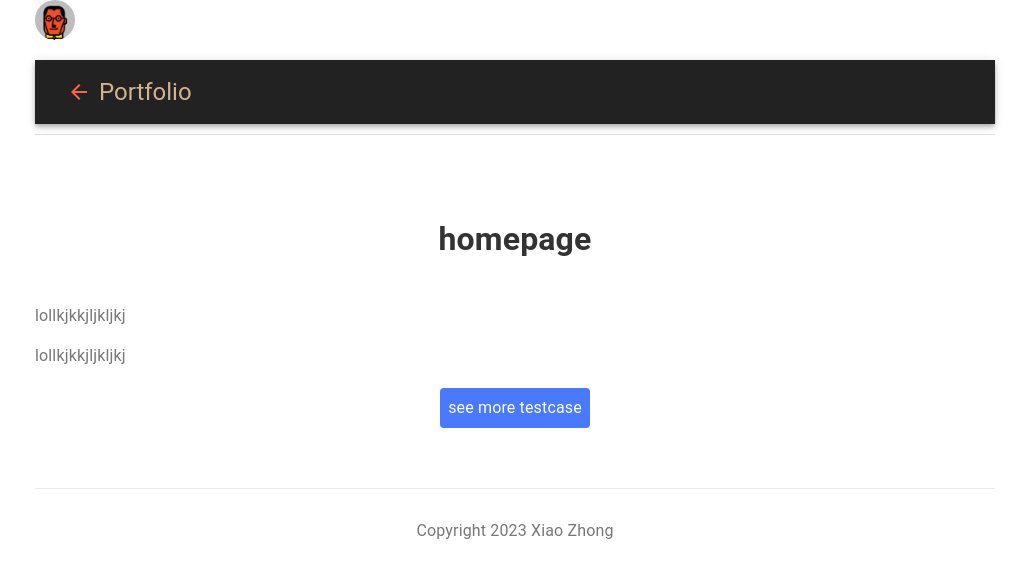
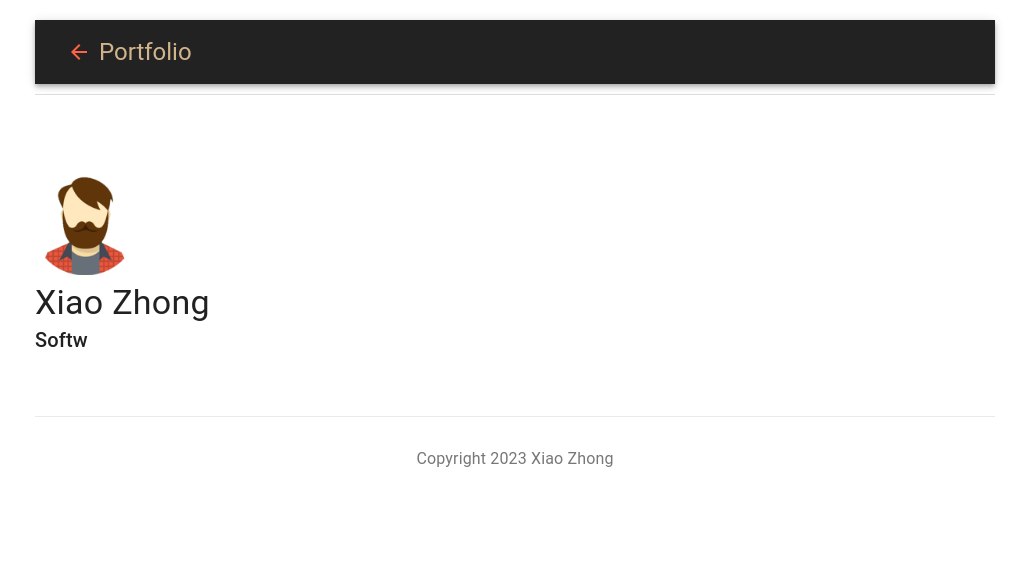
Before and after one commit to Xiao009/Xiao_Personal_Web, a Next.js app: page / in a window 1280 px wide. Shown: the top 578 px of the page, without its empty margins (125-1154 px from the left). Built offline with nearby package versions, Linux system fonts and the light colour scheme.

Commit message:
Update before afternoon

```diff
--- /dev/null
+++ b/comps/Header.js
@@ -0,0 +1,71 @@
+import React, { useState, useEffect } from "react";
+import { Box, Typography } from "@mui/material";
+import Image from "next/image";
+import avatar from "../public/images/avatar.png";
+
+export default function Header() {
+  const [typedText, setTypedText] = useState("");
+  const [additionalTypedText, setAdditionalTypedText] = useState("");
+  const targetText = "Xiao Zhong";
+  const additionalText = "Software, Hardware";
+  const typeSpeed = 200;
+  const backspaceSpeed = 50;
+  const loopDelay = 1000;
+
+  useEffect(() => {
+    const typeAndBackspace = (text, setText) => {
+      let currentIndex = 0;
+      const interval = setInterval(() => {
+        if (currentIndex < text.length) {
+          setText(text.substring(0, currentIndex + 1));
+          currentIndex++;
+        } else {
+          clearInterval(interval);
+
+          setTimeout(() => {
+            let backspaceIndex = text.length;
+            const backspaceInterval = setInterval(() => {
+              if (backspaceIndex > 0) {
+                setText(text.substring(0, backspaceIndex - 1));
+                backspaceIndex--;
+              } else {
+                clearInterval(backspaceInterval);
+                setTimeout(() => {
+                  typeAndBackspace(text, setText); // Loop the animation
+                }, loopDelay);
+              }
+            }, backspaceSpeed);
+          }, loopDelay);
+        }
+      }, typeSpeed);
+    };
+
+    setTypedText(""); // Clear typedText
+    typeAndBackspace(additionalText, setAdditionalTypedText);
+
+    return () => {}; // Clear any remaining intervals
+  }, []);
+
+  useEffect(() => {
+    let currentIndex = 0;
+
+    const interval = setInterval(() => {
+      if (currentIndex < targetText.length) {
+        setTypedText(targetText.substring(0, currentIndex + 1));
+        currentIndex++;
+      } else {
+        clearInterval(interval);
+      }
+    }, typeSpeed);
+
+    return () => clearInterval(interval);
+  }, []);
+
+  return (
+    <Box>
+      <Image src={avatar} alt="Xiao Zhong" width={100} height={100} />
+      <Typography variant="h4">{typedText}</Typography>
+      <Typography variant="h6">{additionalTypedText}</Typography>
+    </Box>
+  );
+}
--- a/comps/Navbar.js
+++ b/comps/Navbar.js
@@ -1,5 +1,7 @@
 import Link from "next/link";
+import React, { useState } from "react";
 import Image from "next/image";
+import MobilRightMenuSlider from "@mui/material/Drawer";
 import {
   AppBar,
   Toolbar,
@@ -11,6 +13,7 @@ import {
   List,
   Typography,
   Box,
+  ListItemIcon,
 } from "@mui/material";
 import {
   ArrowBack,
@@ -19,30 +22,97 @@ import {
   Apps,
   ContactMail,
 } from "@mui/icons-material";
+import { styled } from "@mui/system"; // Import styled function from @mui/system
+//css styles
+const MenuSliderContainer = styled(Box)({
+  width: 300,
+  background: "#511",
+  height: "100%",
+});
+
+const menuItems = [
+  {
+    listIcon: <Home />,
+    listText: "Home",
+  },
+  {
+    listIcon: <AssignmentInd />,
+    listText: "Resume",
+  },
+  {
+    listIcon: <Apps />,
+    listText: "Portfolio",
+  },
+  {
+    listIcon: <ContactMail />,
+    listText: "Contacts",
+  },
+];
 
 export default function Navbar() {
+  const [state, setState] = useState({
+    right: false,
+  });
+  const toggleSlider = (slider, open) => () => {
+    setState({ ...state, [slider]: open });
+  };
+  const sideList = (slider) => (
+    <MenuSliderContainer component="div" onClick={toggleSlider(slider, false)}>
+      <Avatar
+        sx={{
+          display: "block",
+          margin: "0.5rem auto",
+          width: (theme) => theme.spacing(13),
+          height: (theme) => theme.spacing(13),
+          background: "#511", // Set the background color here
+        }}
+      >
+        <Image
+          src="/images/avatar.png" // Path to the image inside the public folder
+          alt="Xiao Zhong"
+          width={100} // Specify the width of the image
+          height={100} // Specify the height of the image
+        />
+      </Avatar>
+      <Divider />
+      <List>
+        {menuItems.map((lsItem, key) => (
+          <ListItem
+            button
+            key={key}
+            sx={{
+              color: "tan",
+              "& .MuiListItemIcon-root, & .MuiListItemText-root": {
+                color: "tan",
+              },
+            }}
+          >
+            <ListItemIcon>{lsItem.listIcon}</ListItemIcon>
+            <ListItemText primary={lsItem.listText} />
+          </ListItem>
+        ))}
+      </List>
+    </MenuSliderContainer>
+  );
   return (
     <>
-      <Box component="div">
-        {/* <Avatar src={avatar} alt="Xiao Zhong" /> */}
-        <Avatar>
-          <Image
-            src="/logo1.png" // Path to the image inside the public folder
-            alt="Xiao Zhong"
-            width={100} // Specify the width of the image
-            height={100} // Specify the height of the image
-          />
-        </Avatar>
-      </Box>
-      <Box component={"nav"}>
+      <Box component="nav">
         <AppBar position="static" style={{ background: "#222" }}>
           <Toolbar>
-            <IconButton>
+            <IconButton onClick={toggleSlider("right", true)}>
               <ArrowBack style={{ color: "tomato" }} />
             </IconButton>
             <Typography variant="h5" style={{ color: "tan" }}>
               Portfolio
             </Typography>
+            {/* anchor direction can change where the component pop out */}
+            <MobilRightMenuSlider
+              anchor="right"
+              open={state.right}
+              onClose={toggleSlider("right", false)}
+            >
+              {sideList("right")}
+            </MobilRightMenuSlider>
           </Toolbar>
         </AppBar>
       </Box>
--- a/comps/layout.js
+++ b/comps/layout.js
@@ -1,5 +1,6 @@
 import Navbar from "./Navbar";
 import Footer from "./Footer";
+import Header from "./Header";
 import CssBaseline from "@mui/material/CssBaseline";
 
 export default function Layout({ children }) {
@@ -7,6 +8,7 @@ export default function Layout({ children }) {
     <div className="content">
       <CssBaseline />
       <Navbar />
+      <Header />
       <main>{children}</main>
       <Footer />
     </div>
--- a/src/pages/index.js
+++ b/src/pages/index.js
@@ -10,14 +10,6 @@ export default function Home() {
         <title>Xiao Space | Home</title>
         <meta name="keywords" content="xiao" />
       </Head>
-      <div className={styles.container}>
-        <h1 className={styles.title}>homepage</h1>
-        <p className={styles.text}>lollkjkkjljkljkj</p>
-        <p className={styles.text}>lollkjkkjljkljkj</p>
-        <Link href="/testcase">
-          <span className={styles.btn}>see more testcase</span>
-        </Link>
-      </div>
     </>
   );
 }
```
